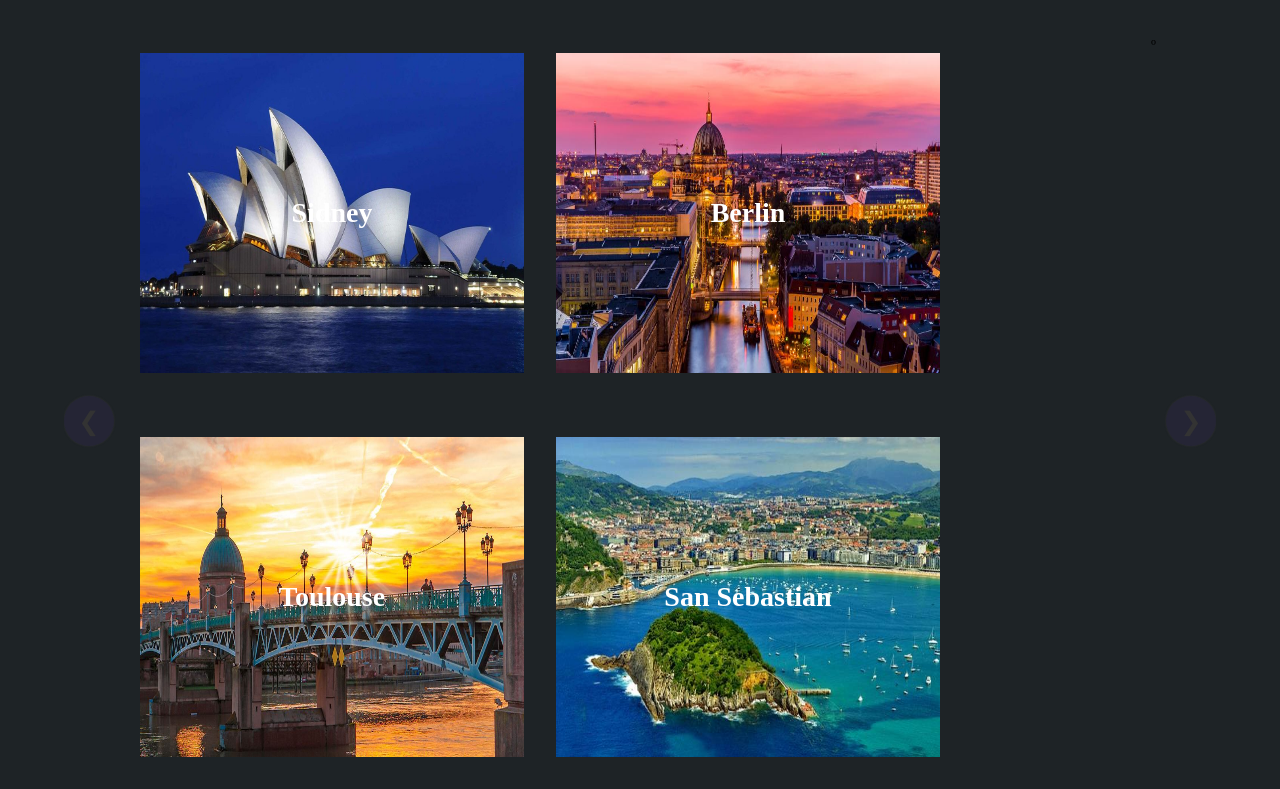
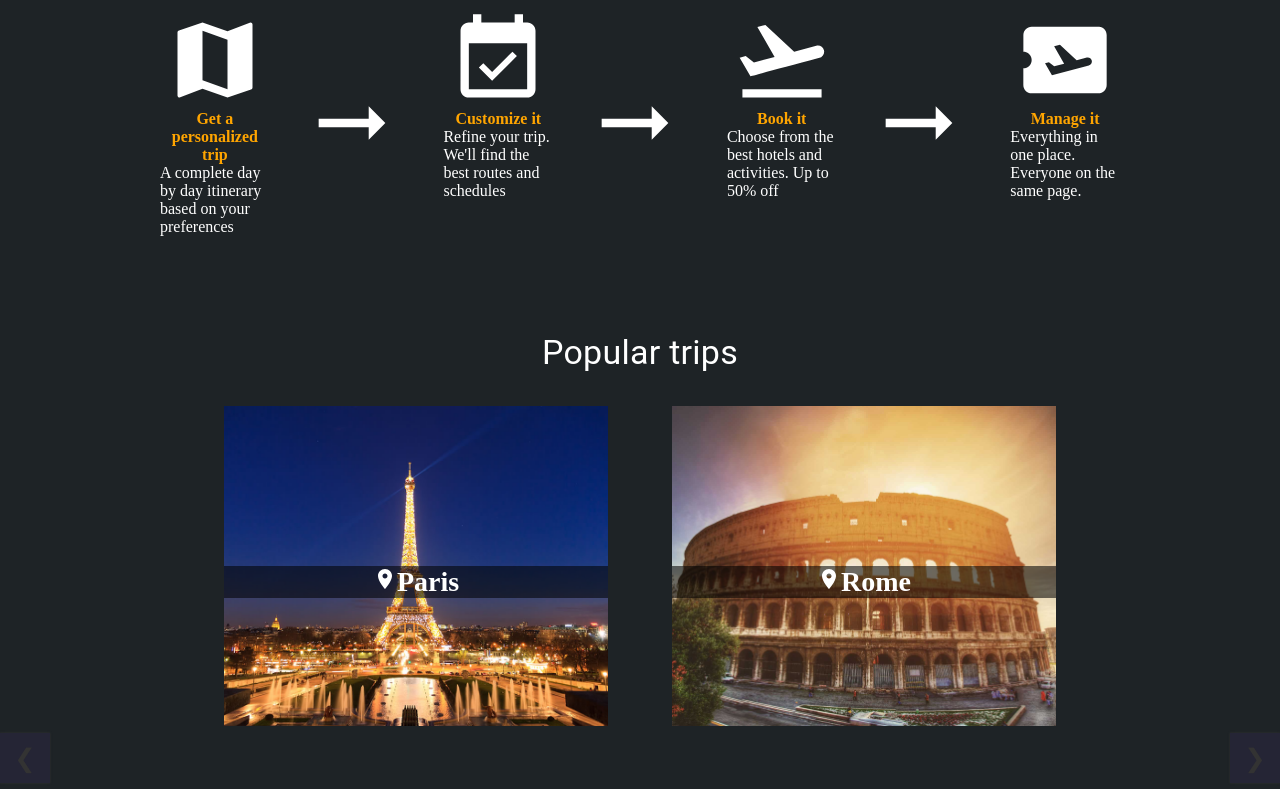
Before and after one commit to Arielcito/mytinerary-serato, a React (Create React App) app in the folder frontend/: page / in a window 1280 px wide. Shown: the part 960-1749 px from the top of the page. Built offline with nearby package versions, Linux system fonts and the light colour scheme; a web font is replaced by a local one.

Commit message:
estilos y steps

```diff
--- a/frontend/package.json
+++ b/frontend/package.json
@@ -19,6 +19,7 @@
     "react-scripts": "4.0.3",
     "react-slick": "^0.28.1",
     "react-swipeable-views": "^0.14.0",
+    "sass": "^1.43.4",
     "slick-carousel": "^1.8.1",
     "styled-components": "^5.3.3",
     "uuid": "^8.3.2",
--- a/frontend/src/components/CardComp.js
+++ b/frontend/src/components/CardComp.js
@@ -1,53 +1,38 @@
 import { makeStyles } from "@mui/styles"
 import { Box } from "@mui/system"
 import React from "react"
-import { Grid } from "@mui/material"
+import LocationOnIcon from '@mui/icons-material/LocationOn';
 
 const useStyles = makeStyles((theme) => ({
   container:{
-    display:"flex",
-    justifyContent:"center",
-    flexDirection:"column",
-    alignItems:"center",
-    cursor:"pointer",
-
-  },
-  image:{
     backgroundSize:"cover",
     backgroundRepeat: "no-repeat",
     backgroundPosition: "50% 50%",
     width: "30vw",
     height: "40vh",
-    margin:"1rem 1rem 1rem 1rem"
+    margin:"2rem",
+    cursor:"pointer"
   },
   titulo:{
+    width:"100%",
     fontSize: "28px",
     lineHeight: "32px",
     position:"relative",
-    bottom:"50%",
+    top:"50%",
     color:"#fff",
-
+    background:"rgba(0,0,0,.562)",
+    textAlign:"center"
   }
 }))
 const CardComp =  ({photo}) => {
   const imageSrc = require(`../assets/carousel/${photo.src}`).default
   const classes = useStyles()
+
   return (
-        <Box className={classes.container}>
-          <img src={imageSrc} alt={photo.title} className={classes.image}/>
-          <h3 className={classes.titulo}>{photo.title}</h3>
+        <Box className={classes.container} id="card" sx={{backgroundImage:`url(${imageSrc})`}}>
+          <h3 className={classes.titulo}><LocationOnIcon/>{photo.title}</h3>
         </Box>
   )
 }
 
 export default CardComp
-
-/*style={{
-                                      backgroundImage: `url(${photo.src})`,
-                                      backgroundSize: "cover",
-                                      backgroundRepeat: "no-repeat",
-                                      backgroundPosition: "50% 50%",
-                                      width: "30vw",
-                                      height: "40vh"
-                                       }}>
- */
--- a/frontend/src/components/CardsComp.js
+++ b/frontend/src/components/CardsComp.js
@@ -1,6 +1,5 @@
 import React from 'react'
 import CardComp from "./CardComp"
-import { Box } from '@mui/system'
 import { Grid } from '@mui/material'
 import {makeStyles} from '@mui/styles'
 
@@ -12,17 +11,18 @@ const useStyles = makeStyles((theme) => ({
 }))
 const CardsComp = ({item}) => {
     const classes = useStyles()
+
     return (
-        <Box className={classes.container}>
-        <Grid container>
+        <Grid container className={classes.container}>
+
             {
                 item.map((photo,index) =>{
                     return  <CardComp photo={photo} key={index} />
 
                 })
             }
-        </Grid>º
-        </Box>
+
+        </Grid>
     )
 }
 
--- a/frontend/src/components/CarouselComp.js
+++ b/frontend/src/components/CarouselComp.js
@@ -1,18 +1,25 @@
 import React from 'react';
-import {Box} from '@mui/material'
+import {Box, Container,Typography} from '@mui/material'
 import {makeStyles} from '@mui/styles'
 import Cards from './CardsComp'
 import Carousel from 'react-elastic-carousel'
+import '../styles/Carousel.css'
+import ExploreIcon from '@mui/icons-material/Explore';
+import Steps from './steps';
 
 const useStyles = makeStyles((theme) =>({
 	titulo:{
 		display:"flex",
 		justifyContent:"center",
 		marginTop:"3rem",
-		marginBottom:"3rem"
+		marginBottom:"3rem",
+		color:"white"
 	},
 	containter:{
-		width:"100%"
+		width:"100%",
+	},
+	main:{
+        background:"#1e2326",
     }
 }))
 const CarouselComp = () => {
@@ -58,17 +65,24 @@ const CarouselComp = () => {
 	const classes = useStyles()
 
 	return (
-		<Box >
-		  <h2 className={classes.titulo}>Popular trips</h2>
-		  <Carousel disableArrowsOnEnd={false} enableAutoPlay={true} className={classes.containter}>
+		<Box className={classes.main} id="main">
+			<Container className={classes.containerCarousel}>
+                <Typography variant="h4" textAlign="center" marginTop="2rem" color="#fff">
+				<ExploreIcon sx={{width:"30px",height:"30px"}}/>Start Your Journey
+                </Typography>
+				<Steps></Steps>
+            </Container>
+			<Box className={classes.containter}>
+				<Typography variant="h4" className={classes.titulo}>Popular trips</Typography>
+				<Carousel disableArrowsOnEnd={false} enableAutoPlay={true} autoPlaySpeed={10000} infinite>
 					{
 					imageArray.map((image, index) => {
-				console.log(image)
 						return <Cards item={image} key={index}/>
 					})
 					}
 				</Carousel>
 			</Box>
+		</Box>
 	  )
 }
 
--- a/frontend/src/components/Hero.js
+++ b/frontend/src/components/Hero.js
@@ -19,8 +19,8 @@ const useStyles = makeStyles((theme) =>({
         alignItems:"center",
     },
     p:{
-        fontWeight: 1000,
-        fontSize: 70,
+        fontWeight: 500,
+        fontSize: 40,
         fontStyle: 'italic',
         display:"flex",
         flexDirection:"column",
@@ -29,6 +29,7 @@ const useStyles = makeStyles((theme) =>({
     },
     buttonHero:{
         width:"50%",
+        marginTop:"5rem",
             "&:hover":{
                 color:"ff7a59",
                 border:"1px solid #ff7a59",
--- /dev/null
+++ b/frontend/src/components/steps.js
@@ -0,0 +1,76 @@
+import React from "react";
+import MapIcon from '@mui/icons-material/Map';
+import { Box } from "@mui/system";
+import { makeStyles } from "@mui/styles";
+import { List,ListItem } from "@mui/material";
+import ArrowRightAltIcon from '@mui/icons-material/ArrowRightAlt';
+import EventAvailableIcon from '@mui/icons-material/EventAvailable';
+import FlightTakeoffIcon from '@mui/icons-material/FlightTakeoff';
+import AirplaneTicketIcon from '@mui/icons-material/AirplaneTicket';
+
+const useStyles = makeStyles((theme) => ({
+   container:{
+       color:"white",
+       margin:"5rem"
+   },
+   items:{
+       display:"flex",
+       flexDirection:"column"
+   },
+   list:{
+    display:"flex",
+    flexDirection:"row"
+   },
+   title:{
+       color:"#FFA500",
+       textAlign:"center"
+   }
+}))
+
+const Steps = () =>{
+    const classes = useStyles()
+
+    return(
+        <>
+            <Box className={classes.container}>
+                <List className={classes.list}>
+                    <ListItem className={classes.items}>
+                        <MapIcon className={classes.icons} sx={{width:"100px",height:"100px"}}/>
+                        <h4 className={classes.title}>Get a personalized trip</h4>
+                        <p>A complete day by day itinerary
+                        based on your preferences</p>
+                    </ListItem>
+                    <ListItem>
+                        <ArrowRightAltIcon sx={{width:"100px",height:"100px"}}/>
+                    </ListItem>
+                    <ListItem className={classes.items}>
+                        <EventAvailableIcon sx={{width:"100px",height:"100px"}} />
+                        <h4 className={classes.title}>Customize it</h4>
+                        <p>Refine your trip. We'll find the
+best routes and schedules</p>
+                    </ListItem>
+                    <ListItem>
+                        <ArrowRightAltIcon sx={{width:"100px",height:"100px"}} />
+                    </ListItem>
+                    <ListItem className={classes.items}>
+                        <FlightTakeoffIcon sx={{width:"100px",height:"100px"}} />
+                        <h4 className={classes.title}>Book it</h4>
+                        <p>Choose from the best hotels
+and activities. Up to 50% off</p>
+                    </ListItem>
+                    <ListItem>
+                        <ArrowRightAltIcon sx={{width:"100px",height:"100px"}} />
+                    </ListItem>
+                    <ListItem className={classes.items}>
+                        <AirplaneTicketIcon sx={{width:"100px",height:"100px"}}/>
+                        <h4 className={classes.title}>Manage it</h4>
+                        <p>Everything in one place.
+Everyone on the same page.</p>
+                    </ListItem>
+                </List>
+            </Box>
+        </>
+    )
+}
+
+export default Steps
--- a/frontend/src/pages/Home.js
+++ b/frontend/src/pages/Home.js
@@ -2,34 +2,20 @@ import React from 'react'
 import NavBar from '../components/NavBar'
 import Hero from '../components/Hero'
 import Footer from '../components/Footer'
-import {Box, Container,Typography} from '@mui/material'
-import { makeStyles } from '@mui/styles'
 import CarouselComp from '../components/CarouselComp'
 import '../styles/NavBar.css'
 
-const useStyles = makeStyles((theme) => ({
-    main:{
-        background:"#1e2326",
-    }
-}))
-const Home = () =>{
-        const classes = useStyles()
+export default class Home extends React.Component {
+
+    render(){
 
         return (
                          <>
                              <NavBar></NavBar>
                              <Hero></Hero>
-                <Box className={classes.main} id="main">
-                    <Container>
-                        <Typography variant="h4" textAlign="center" marginTop="2rem" color="#fff">
-                                The easiest way to plan your adventures!
-                        </Typography>
-                        <CarouselComp></CarouselComp>
-                    </Container>
-                </Box>
+                             <CarouselComp ></CarouselComp>
                              <Footer></Footer>
                          </>
                          )
     }
-
-export default Home
+}
--- /dev/null
+++ b/frontend/src/styles/Carousel.css
@@ -0,0 +1,32 @@
+.rec.rec-arrow {
+    border-radius: 0;
+    background-color: "";
+}
+
+.rec.rec-arrow:hover {
+    border-radius: 50%;
+}
+
+.rec.rec-arrow:disabled {
+    visibility: hidden;
+}
+
+.rec-carousel-item:focus {
+    outline: none;
+    box-shadow: inset 0 0 1px 1px lightgrey;
+}
+#card{
+    box-shadow: 0px 7px 10px rgba(white, 0.5);
+}
+#imageCarousel::after{
+    content: "";
+    position: absolute;
+    left: 0;
+    top: 0;
+    right: 0;
+    bottom: 0;
+    background: #000;
+    opacity: .25;
+    -webkit-transition: opacity .4s ease;
+    transition: opacity .4s ease;
+}
```
Also changed, not shown: 1 other file (tests, documents, lock files or other folders). Lines whose indentation alone changed are shown as unchanged.
